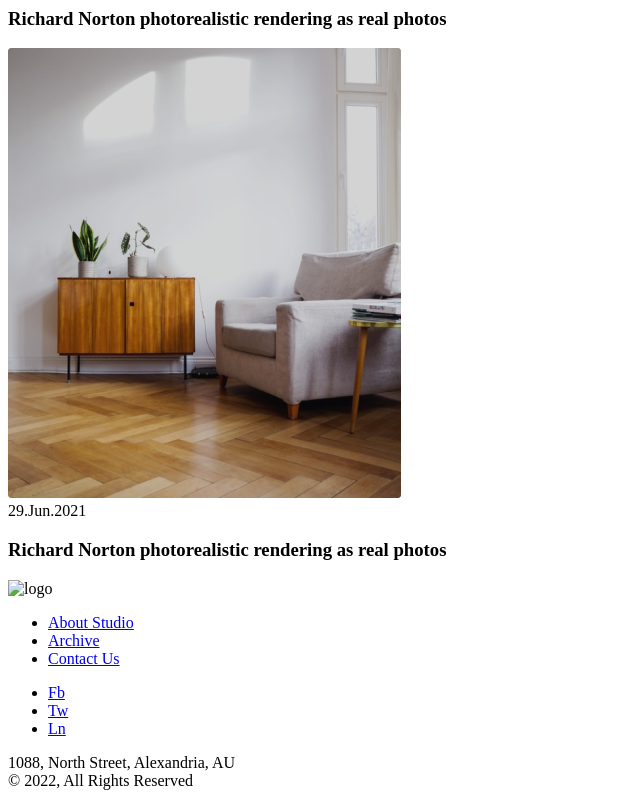
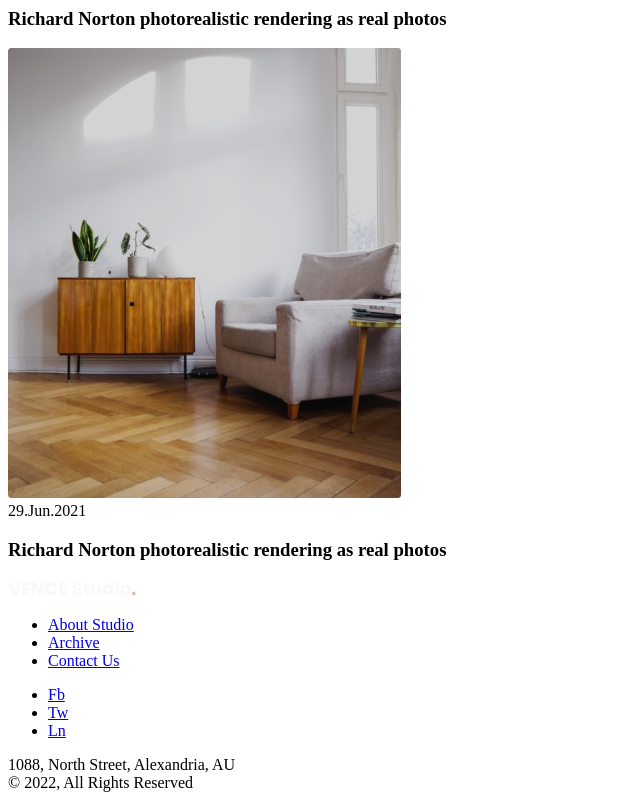
Before and after one commit to vermin84/Lessons, a plain HTML site: page lesson_10/index.html in a window 1280 px wide. Shown: the part 6056-6856 px from the top of the page, without its empty margins (0-640 px from the left). Drawn offline with Linux system fonts and the light colour scheme.

Commit message:
Update index.html

```diff
--- a/lesson_10/index.html
+++ b/lesson_10/index.html
@@ -211,7 +211,7 @@
         <div class="footer__container">
             <div class="footer__top">
                 <div class="footer__logo">
-                    <img src="img/footer/VENCE Studio.svg" alt="logo">
+                    <img src="img/footer/VENCEStudio.svg" alt="logo">
                 </div>
                 <div class="footer__nav nav">
                     <ul class="nav__list">
```
